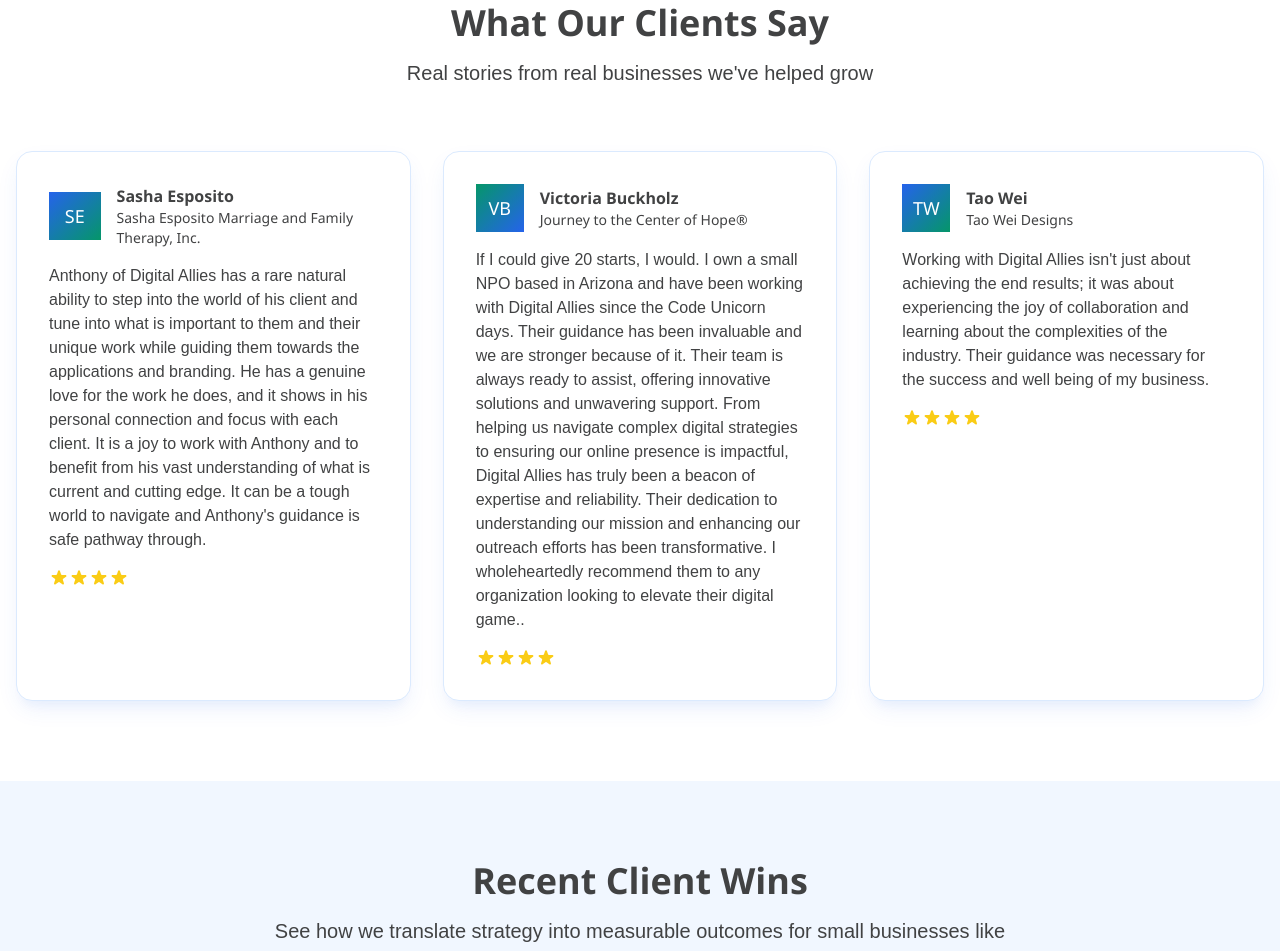
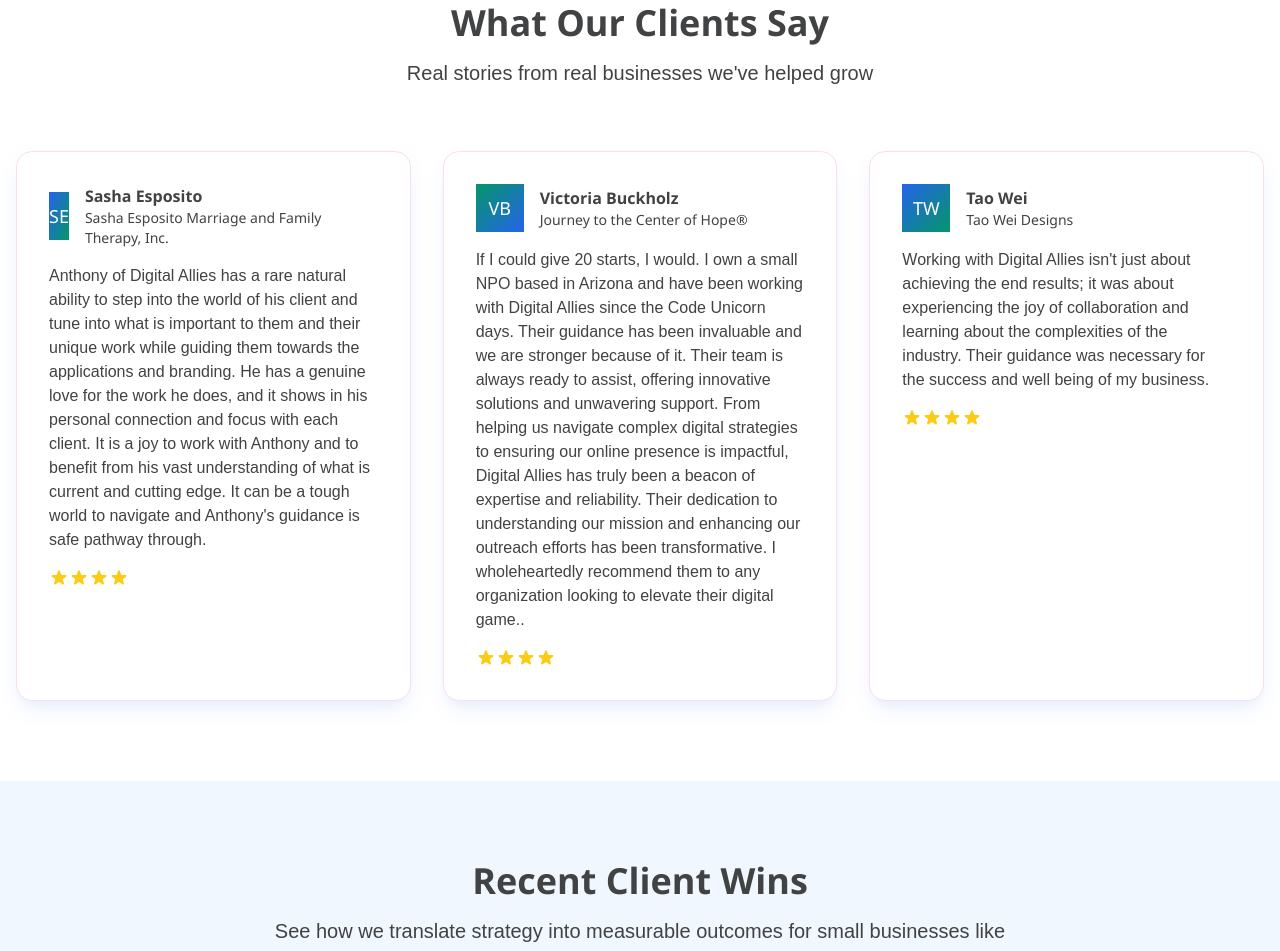
Before and after one commit to cassellac/DigitalAllies_, a website: page index.html in a window 1280 px wide. Shown: the part 1966-2917 px from the top of the page. Drawn offline with nearby package versions, Linux system fonts and the light colour scheme.

Commit message:
Change border color of testimonials to light pink

```diff
--- a/index.html
+++ b/index.html
@@ -353,9 +353,9 @@
 
             <div class="grid md:grid-cols-2 lg:grid-cols-3 gap-8">
                 <!-- Testimonial 1 -->
-                <div class="fade-in-delay-1 hover-lift bg-white p-8 rounded-2xl gradient-shadow border border-pale-blue">
+                <div class="fade-in-delay-1 hover-lift bg-white p-8 rounded-2xl gradient-shadow border border-light-pink">
                     <div class="flex items-center mb-4">
-                        <div class="w-16 h-12 bg-gradient-to-br from-primary-blue to-success-green rounded-95% flex items-center justify-center text-white font-regular text-lg">
+                        <div class="w-15 h-12 bg-gradient-to-br from-primary-blue to-success-green rounded-95% flex items-center justify-center text-white font-regular text-lg">
                             SE
                         </div>
                         <div class="ml-4">
@@ -383,7 +383,7 @@
                 </div>
 
                 <!-- Testimonial 2 -->
-                <div class="fade-in-delay-2 hover-lift bg-white p-8 rounded-2xl gradient-shadow border border-pale-blue">
+                <div class="fade-in-delay-2 hover-lift bg-white p-8 rounded-2xl gradient-shadow border border-light-pink">
                     <div class="flex items-center mb-4">
                         <div class="w-12 h-12 bg-gradient-to-br from-success-green to-primary-blue rounded-95% flex items-center justify-center text-white font-regular text-lg">
                             VB
@@ -413,7 +413,7 @@
                 </div>
 
                 <!-- Testimonial 3 -->
-                <div class="fade-in-delay-3 hover-lift bg-white p-8 rounded-2xl gradient-shadow border border-pale-blue">
+                <div class="fade-in-delay-3 hover-lift bg-white p-8 rounded-2xl gradient-shadow border border-light-pink">
                     <div class="flex items-center mb-4">
                         <div class="w-12 h-12 bg-gradient-to-br from-primary-blue to-success-green rounded-95% flex items-center justify-center text-white font-regular text-lg">
                             TW
```
